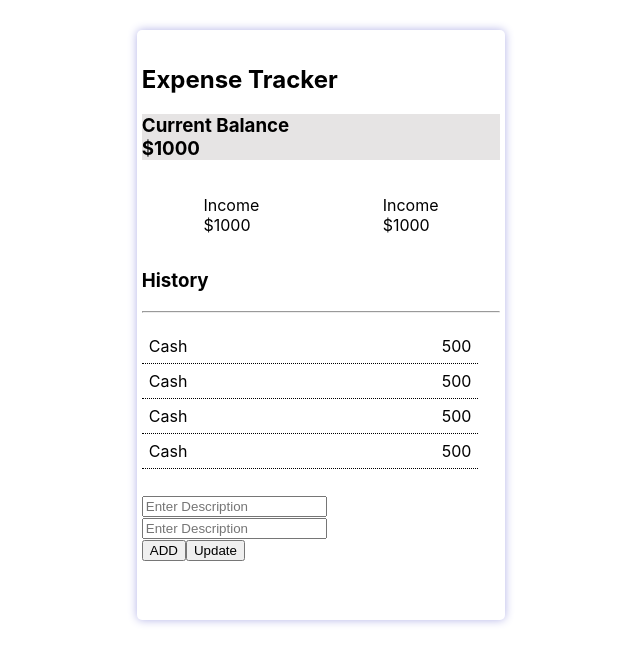
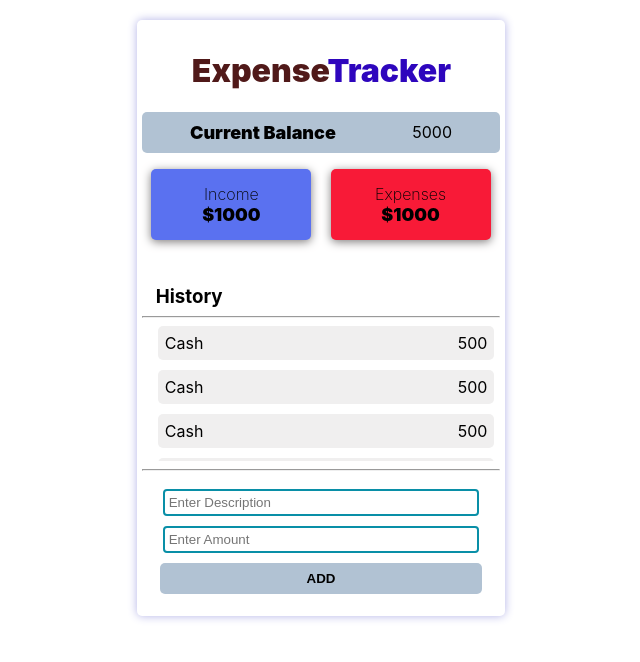
Before and after one commit to m-atique/expense_tracker, a React (Create React App) app: page / in a window 1280 px wide. Shown: the top 662 px of the page, without its empty margins (319-959 px from the left). Built offline with nearby package versions, Linux system fonts and the light colour scheme.

Commit message:
ui genrated

```diff
--- a/src/App.css
+++ b/src/App.css
@@ -1,30 +1,111 @@
 .outerbox{
   width: 28%;
-  height: 35em;
+  height: 36em;
   box-shadow: 0 0 10px rgb(179, 179, 231);
   border-radius: 5px;
-  margin:  30px auto;
-  padding: 15px 5px;
+  margin:  20px auto;
+  padding: 10px 5px;
   }
+
+.Main_title{
+  padding:  0px 50px ;
+  font-weight: 900;
+  color: rgb(80, 25, 25);
+}
+.Main_title2{
+  color: rgb(46, 6, 189);
+}
   .balance{
-    background: rgb(230, 228, 228);
+    margin: auto;
+    background: rgb(177, 194, 211);
+    display: flex;
+    justify-content: space-around;
+    border-radius: 5px;
+    padding: 10px;
   }
   .expensdiv{
     display: flex;
     justify-content: space-around;
 
   }
+.history_head{
+  padding: 0px 14px;
+  position: relative;
+  top:10px;
+}
   .list ul{
-    height: 150px;
+    height: 135px;
     overflow-y: scroll;
     padding: 0px;
 
   }
   .list li{
-    /* background-color: rgb(178, 151, 233); */
-    border-bottom: 1px dotted black;
+
     width: 90%;
     padding:7px;
     display: flex;
     justify-content: space-between;
+    margin: auto;
+    margin-left: 16px;
+    margin-bottom: 10px;
+    background: rgb(240, 239, 239);
+    border-radius: 5px;
   }
+
+  .list ul{
+    margin: auto;
+  }
+  .input_form input{
+    width: 90%;
+    border:2px solid rgb(9, 143, 167);
+    border-radius: 4px;
+    margin-bottom: 10px;
+    padding: 4px;
+    outline:none;
+
+
+  }
+  .input_form input:focus{
+    border:2px solid rgb(238, 41, 41);
+
+  }
+  .input_form {
+    text-align: center;
+    padding: 10px;
+  }
+
+  .income ,.exp {
+    background: rgb(90, 113, 240);
+    border-radius: 5px;
+    padding: 15px 35px;
+    width:90px;
+    text-align: center;
+    box-shadow: 0 2px 10px rgb(128, 125, 125);
+  }
+  .exp {
+    background: rgb(248, 26, 55);
+  }
+  .buttons{
+    width: 95%;
+    border: none;
+    background: rgb(177, 194, 211);
+    border-radius: 5px;
+    padding: 8px;
+    color:black;
+    font-weight: 700;
+
+  }
+  .buttons:focus{
+    box-shadow: 0 2px 4px blue;
+  }
+  hr{
+    color: lavender
+  }
+  .bolder{
+    font-weight: 900;
+    font-size: 18px;
+  }
+  .lighter{
+    font-weight: 200;
+
+  }
--- a/src/child.js
+++ b/src/child.js
@@ -4,19 +4,32 @@ import './App.css';
 function Child() {
   return (
     <div className = 'outerbox'>
-        <h2>Expense Tracker</h2>
+        <h1 className = 'Main_title'>Expense<span className = 'Main_title2'>Tracker</span></h1>
         <div className='balance'>
-            <h3>Current Balance<br />$1000</h3>
+            <span className = 'bolder'>Current Balance</span>
+            <span>5000</span>
         </div>
         <div className='expensdiv'>
-            <p>Income<br /><span>$1000</span></p>
-            <p>Income<br /><span>$1000</span></p>
+            <p className ='income lighter'>Income<br /><span className ='bolder'> $1000</span></p>
+            <p className ='exp lighter'>Expenses <br /><span className =' bolder'>$1000</span></p>
         </div>
         <div className = "history">
-            <h3>History</h3>
+            <h3 className ="history_head">History</h3>
             <hr />
             <div className ='list'>
                 <ul>
+                    <li>
+                        <span > Cash</span>
+                        <span>500</span>
+                    </li>
+                    <li>
+                        <span>Cash</span>
+                        <span>500</span>
+                    </li>
+                    <li>
+                        <span>Cash</span>
+                        <span>500</span>
+                    </li>
                     <li>
                         <span>Cash</span>
                         <span>500</span>
@@ -35,18 +48,18 @@ function Child() {
                     </li>
                 </ul>
             </div>
+            <hr />
         </div>
-        <form className ='add_input'>
+        <form className ='input_form'>
             <label>
                 <input placeholder ="Enter Description" required></input>
             </label>
             <br />
             <label>
-                <input placeholder ="Enter Description" required></input>
+                <input placeholder ="Enter Amount" required></input>
             </label>
             <br />
-            <button>ADD</button>
-            <button>Update</button>
+            <button className ='buttons'>ADD</button>
         </form>
 
 
```
